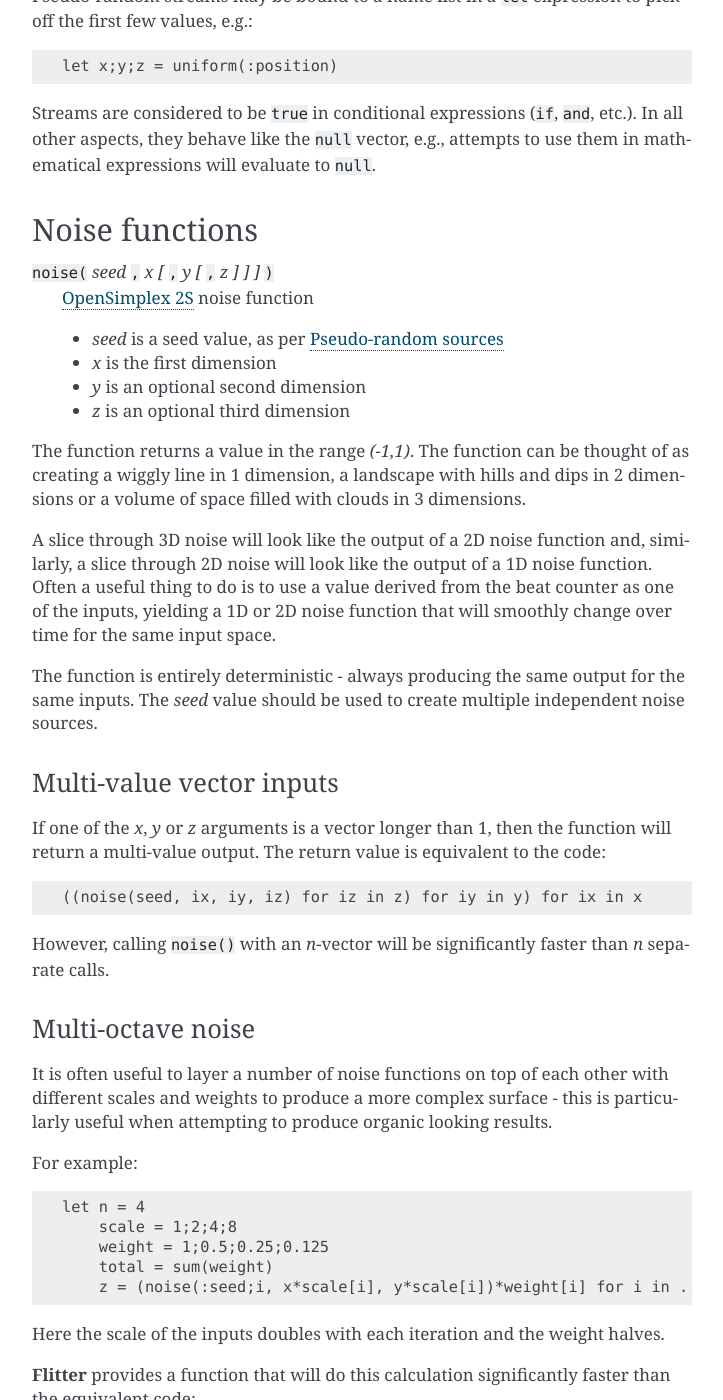
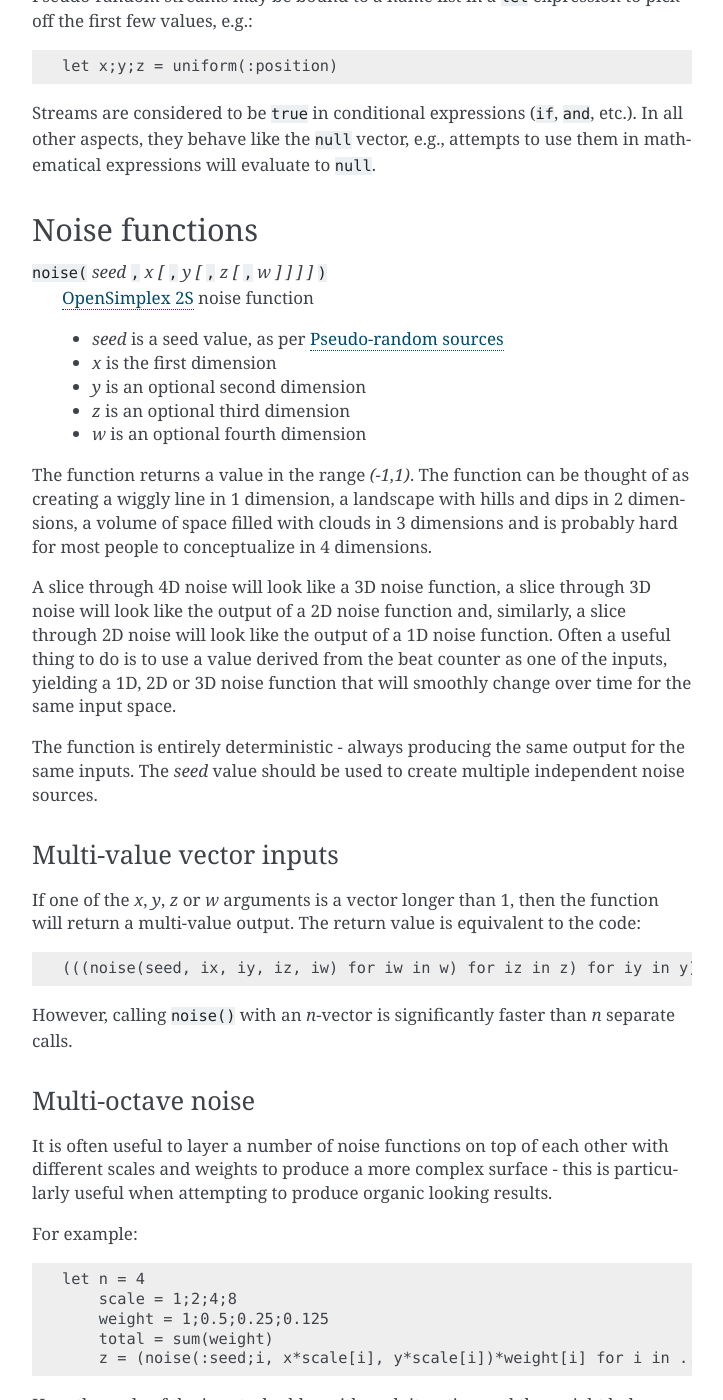
Before and after one commit to jonathanhogg/flitter, a Sphinx documentation site: the page built from docs/builtins.md, in a window 1280 px wide and 1400 px high, scrolled down 5941 px. Shown: the whole window, without its empty margins (388-1111 px from the left). Built offline with Sphinx 7.4.7, drawn with Linux system fonts in a browser that asks for light colours; some of the changed text lies outside the part shown.

Commit message:
Update docs and license for 4D noise
Update docs for noise functions, correct missing attribution and license
for the OpenSimplex 2S implementation, and note new location of code.

````diff
--- a/docs/builtins.md
+++ b/docs/builtins.md
@@ -240,22 +240,25 @@ to use them in mathematical expressions will evaluate to `null`.
 
 ## Noise functions
 
-`noise(` *seed* `,` *x* *[* `,` *y* *[* `,` *z* *] ] ]* `)`
+`noise(` *seed* `,` *x* *[* `,` *y* *[* `,` *z* *[* `,` *w* *] ] ] ]* `)`
 : [OpenSimplex 2S](https://github.com/KdotJPG/OpenSimplex2) noise function
   - *seed* is a seed value, as per [Pseudo-random sources](#pseudo-random-sources)
   - *x* is the first dimension
   - *y* is an optional second dimension
   - *z* is an optional third dimension
+  - *w* is an optional fourth dimension
 
 The function returns a value in the range *(-1,1)*. The function can be thought
 of as creating a wiggly line in 1 dimension, a landscape with hills and dips in
-2 dimensions or a volume of space filled with clouds in 3 dimensions.
+2 dimensions, a volume of space filled with clouds in 3 dimensions and is
+probably hard for most people to conceptualize in 4 dimensions.
 
-A slice through 3D noise will look like the output of a 2D noise function and,
-similarly, a slice through 2D noise will look like the output of a 1D noise
-function. Often a useful thing to do is to use a value derived from the beat
-counter as one of the inputs, yielding a 1D or 2D noise function that will
-smoothly change over time for the same input space.
+A slice through 4D noise will look like a 3D noise function, a slice through 3D
+noise will look like the output of a 2D noise function and, similarly, a slice
+through 2D noise will look like the output of a 1D noise function. Often a
+useful thing to do is to use a value derived from the beat counter as one of
+the inputs, yielding a 1D, 2D or 3D noise function that will smoothly change
+over time for the same input space.
 
 The function is entirely deterministic - always producing the same output
 for the same inputs. The *seed* value should be used to create multiple
@@ -263,16 +266,16 @@ independent noise sources.
 
 ### Multi-value vector inputs
 
-If one of the *x*, *y* or *z* arguments is a vector longer than 1, then the
+If one of the *x*, *y*, *z* or *w* arguments is a vector longer than 1, then the
 function will return a multi-value output. The return value is equivalent to
 the code:
 
 ```flitter
-((noise(seed, ix, iy, iz) for iz in z) for iy in y) for ix in x
+(((noise(seed, ix, iy, iz, iw) for iw in w) for iz in z) for iy in y) for ix in x
 ```
 
-However, calling `noise()` with an *n*-vector will be significantly faster than
-*n* separate calls.
+However, calling `noise()` with an *n*-vector is significantly faster than *n*
+separate calls.
 
 ### Multi-octave noise
 
@@ -295,7 +298,7 @@ Here the scale of the inputs doubles with each iteration and the weight halves.
 **Flitter** provides a function that will do this calculation significantly
 faster than the equivalent code:
 
-`octnoise(` *seed* `,` *n* `,` *k* `,` *x* *[* `,` *y* *[* `,` *z* *] ] ]* `)`
+`octnoise(` *seed* `,` *n* `,` *k* `,` *x* *[* `,` *y* *[* `,` *z* *[ `,` *w* *] ] ] ]* `)`
 : Multi-octave [OpenSimplex 2S](https://github.com/KdotJPG/OpenSimplex2) noise
 function
   - *seed* is a seed value
@@ -304,6 +307,7 @@ function
   - *x* is the first dimension
   - *y* is an optional second dimension
   - *z* is an optional third dimension
+  - *w* is an optional fourth dimension
 
 For each octave iteration (from $0$ to $n-1$), the individual weight is computed
 as $k^{-i}$ and the scaling factor for the inputs as $2^i$. A unique seed value
@@ -315,7 +319,13 @@ The equivalent `octnoise()` call to the code above would be:
 let z = octnoise(:seed, 4, 0.5, x, y)
 ```
 
-Again, this function will accept *n*-vectors as inputs.
+Again, this function will accept *n*-vectors as inputs and this should be done
+when large numbers of related noise values are required.
+
+The particular implementation of OpenSimplex 2S noise used in **Flitter** is
+based on [a Python implementation written by
+A. Svensson](https://code.larus.se/lmas/opensimplex) and licensed under the
+MIT license.
 
 ## Color functions
 
````
Also changed, not shown: README.md (+10 -0 lines), docs/index.md (+7 -2 lines), 2 other files.
